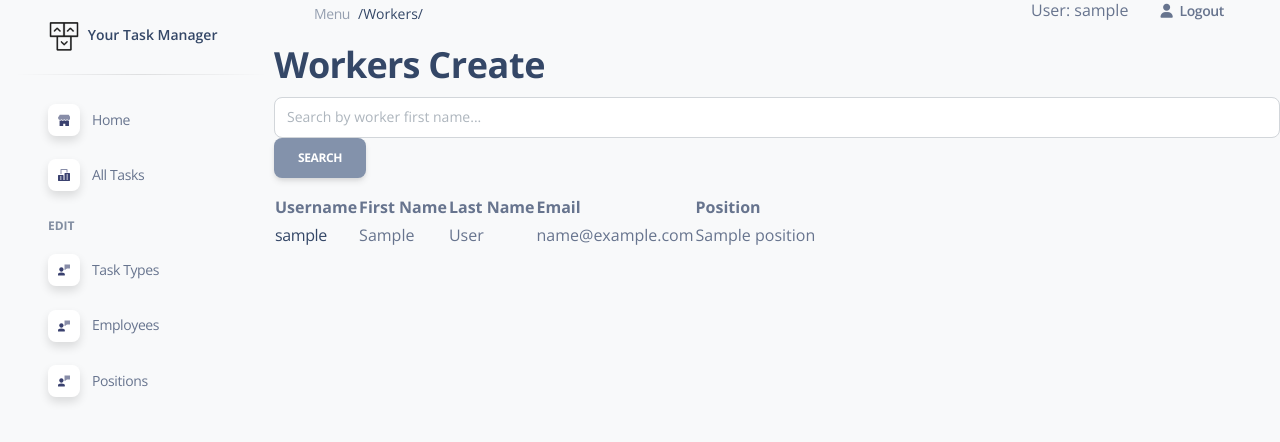
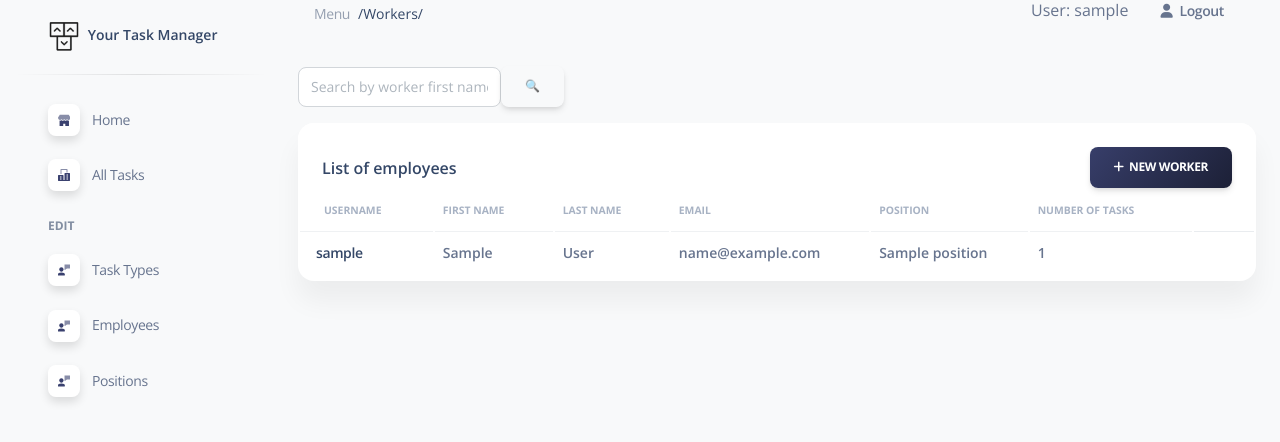
Before and after one commit to kuznetsb/it-company-task-manager-mate, a Django app: page /workers/ in a window 1280 px wide. Shown: the part 20-462 px from the top of the page. Run offline with Django 4.2, Linux system fonts and the light colour scheme; a user stored in the database is signed in; tables that the repository leaves empty hold one stand-in row (values such as "Sample post"); some libraries are stand-ins or nearby versions.

Commit message:
Worker_list template done

```diff
--- a/templates/task_manager/worker_list.html
+++ b/templates/task_manager/worker_list.html
@@ -1,28 +1,92 @@
 {% extends "base.html" %}
+{% load crispy_forms_filters %}
+{% load static %}
 
 {% block content %}
-  <h2>Workers <a href="{% url 'manager:worker-create' %}">Create</a></h2>
-  <form action="" method="get" class="form-inline">
-    {{ search_form }}
-    <input type="submit" value="Search" class="btn btn-secondary">
+
+    <div class="container-fluid py-4">
+      <div class="row">
+        <form action="" method="get" class="d-flex flex-row align-items-center flex-wrap">
+          {{ search_form|crispy }}
+          <input type="submit" value="🔍" class="btn bg-gradient-white">
         </form>
-  <table>
+      </div>
+
+      <div class="row">
+        <div class="col-12">
+          <div class="card mb-4">
+            {% if worker_list %}
+              <div class="card-header pb-0">
+                <div class="row">
+                  <div class="col-6 d-flex align-items-center">
+                    <h6 class="mb-0">List of employees</h6>
+                  </div>
+                  <div class="col-6 text-end">
+                    <a class="btn bg-gradient-dark mb-0" href="{% url 'manager:worker-create' %}"><i class="fas fa-plus"></i>&nbsp;&nbsp;New Worker</a>
+                  </div>
+                </div>
+              </div>
+              <div class="card-body px-0 pt-0 pb-2">
+                <div class="table-responsive p-0">
+                  <table class="table align-items-center justify-content-center mb-0">
+                    <thead>
                       <tr>
-        <th>Username</th>
-        <th>First Name</th>
-        <th>Last Name</th>
-        <th>Email</th>
-        <th>Position</th>
+                        <th class="text-uppercase text-secondary text-xxs font-weight-bolder opacity-7">Username</th>
+                        <th class="text-uppercase text-secondary text-xxs font-weight-bolder opacity-7 ps-2">First Name</th>
+                        <th class="text-uppercase text-secondary text-xxs font-weight-bolder opacity-7 ps-2">Last Name</th>
+                        <th class="text-uppercase text-secondary text-xxs font-weight-bolder opacity-7 ps-2">Email</th>
+                        <th class="text-uppercase text-secondary text-xxs font-weight-bolder opacity-7 ps-2">Position</th>
+                        <th class="text-uppercase text-secondary text-xxs font-weight-bolder opacity-7 ps-2">Number of tasks</th>
+                        <th></th>
                       </tr>
+                    </thead>
+                    <tbody>
                       {% for worker in worker_list %}
                         <tr>
-        <td><a href="{% url 'manager:worker-detail' pk=worker.id%}">{{ worker.username }} </a></td>
-        <td>{{ worker.first_name }}</td>
-        <td>{{ worker.last_name }}</td>
-        <td>{{ worker.email }}</td>
-        <td>{{ worker.position.name }}</td>
+                          <td>
+                            <div class="d-flex px-2">
+                              <div class="my-auto">
+                                <h6 class="mb-0 text-sm"><a href="{% url 'manager:worker-detail' pk=worker.id%}">{{ worker.username }}</a></h6>
+                              </div>
+                            </div>
+                          </td>
+                          <td>
+                            <p class="text-sm font-weight-bold mb-0">{{ worker.first_name }}</p>
+                          </td>
+                          <td>
+                            <p class="text-sm font-weight-bold mb-0">{{ worker.last_name }}</p>
+                          </td>
+                          <td>
+                            <p class="text-sm font-weight-bold mb-0">{{ worker.email }}</p>
+                          </td>
+                          <td>
+                            <p class="text-sm font-weight-bold mb-0">{{ worker.position.name }}</p>
+                          </td>
+                          <td>
+                            <p class="text-sm font-weight-bold mb-0">{{ worker.tasks.count }}</p>
+                          </td>
                         </tr>
                       {% endfor %}
+                    </tbody>
+                  </table>
+                </div>
+              </div>
+            {% else %}
+              <div class="card-header pb-0">
+                <div class="row">
+                  <div class="col-6 d-flex align-items-center">
+                    <h6 class="mb-0">No employees in the company yet</h6>
+                  </div>
+                  <div class="col-6 text-end">
+                    <a class="btn bg-gradient-dark mb-0" href="{% url 'manager:worker-create' %}"><i class="fas fa-plus"></i>&nbsp;&nbsp;New Worker</a>
+                  </div>
+                </div>
+                <div class="card-body px-0 pt-0 pb-2"></div>
+              </div>
+            {% endif %}
+          </div>
+        </div>
+      </div>
 
-    </table>
+    </div>
 {% endblock %}
```
Lines whose indentation alone changed are shown as unchanged.
